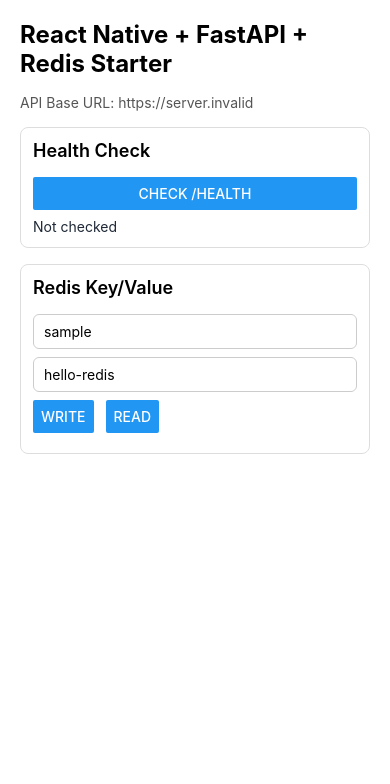
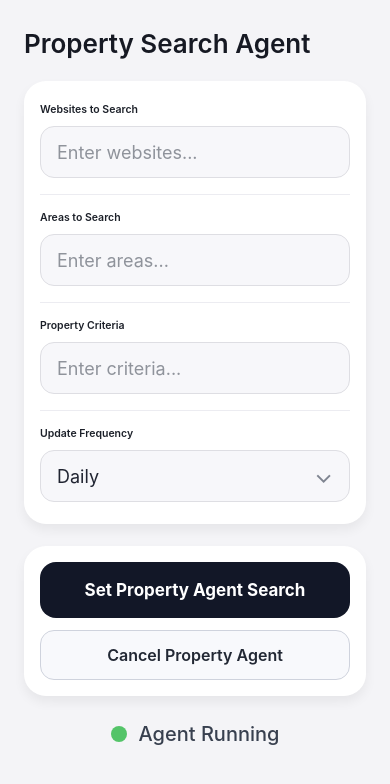
Before and after one commit to VNair21/Property-Search-UK-Agent, a React Native app in the folder frontend/: screen / in a window 390 px wide. Shown: the top 784 px of the page. Built offline with nearby package versions, Linux system fonts and the light colour scheme; no server answers.

Commit message:
Build property search agent mobile UI

```diff
--- a/frontend/App.tsx
+++ b/frontend/App.tsx
@@ -1,101 +1,301 @@
 import { StatusBar } from 'expo-status-bar';
 import React, { useMemo, useState } from 'react';
-import { Button, SafeAreaView, ScrollView, StyleSheet, Text, TextInput, View } from 'react-native';
+import {
+  Pressable,
+  SafeAreaView,
+  ScrollView,
+  StyleSheet,
+  Text,
+  TextInput,
+  View,
+} from 'react-native';
 
-const API_BASE_URL = process.env.EXPO_PUBLIC_API_BASE_URL ?? 'http://localhost:8000';
+type FrequencyOption = 'Hourly' | 'Daily' | 'Weekly' | 'Monthly';
+
+const frequencyOptions: FrequencyOption[] = ['Hourly', 'Daily', 'Weekly', 'Monthly'];
 
 export default function App() {
-  const [health, setHealth] = useState<string>('Not checked');
-  const [key, setKey] = useState<string>('sample');
-  const [value, setValue] = useState<string>('hello-redis');
-  const [fetched, setFetched] = useState<string>('');
+  const [websites, setWebsites] = useState<string>('');
+  const [areas, setAreas] = useState<string>('');
+  const [criteria, setCriteria] = useState<string>('');
+  const [updateFrequency, setUpdateFrequency] = useState<FrequencyOption>('Daily');
+  const [isDropdownOpen, setIsDropdownOpen] = useState<boolean>(false);
+  const [isAgentRunning, setIsAgentRunning] = useState<boolean>(true);
 
-  const healthUrl = useMemo(() => `${API_BASE_URL}/health`, []);
+  const statusLabel = useMemo(
+    () => (isAgentRunning ? 'Agent Running' : 'Agent Stopped'),
+    [isAgentRunning],
+  );
 
-  const checkHealth = async () => {
-    try {
-      const res = await fetch(healthUrl);
-      const data = await res.json();
-      setHealth(JSON.stringify(data));
-    } catch (error) {
-      setHealth(`Error: ${(error as Error).message}`);
-    }
+  const onStartAgent = () => {
+    setIsAgentRunning(true);
   };
 
-  const writeValue = async () => {
-    try {
-      const res = await fetch(`${API_BASE_URL}/kv/${encodeURIComponent(key)}`, {
-        method: 'POST',
-        headers: { 'Content-Type': 'application/json' },
-        body: JSON.stringify({ value }),
-      });
-      const data = await res.json();
-      setFetched(`Saved: ${JSON.stringify(data)}`);
-    } catch (error) {
-      setFetched(`Write error: ${(error as Error).message}`);
-    }
+  const onCancelAgent = () => {
+    setIsAgentRunning(false);
   };
 
-  const readValue = async () => {
-    try {
-      const res = await fetch(`${API_BASE_URL}/kv/${encodeURIComponent(key)}`);
-      const data = await res.json();
-      setFetched(`Read: ${JSON.stringify(data)}`);
-    } catch (error) {
-      setFetched(`Read error: ${(error as Error).message}`);
-    }
+  const onSelectFrequency = (option: FrequencyOption) => {
+    setUpdateFrequency(option);
+    setIsDropdownOpen(false);
   };
 
   return (
     <SafeAreaView style={styles.container}>
-      <ScrollView contentContainerStyle={styles.content}>
-        <Text style={styles.title}>React Native + FastAPI + Redis Starter</Text>
-        <Text style={styles.caption}>API Base URL: {API_BASE_URL}</Text>
+      <StatusBar style="dark" />
+      <ScrollView contentContainerStyle={styles.scrollContent} keyboardShouldPersistTaps="handled">
+        <Text style={styles.header}>Property Search Agent</Text>
 
-        <View style={styles.section}>
-          <Text style={styles.subtitle}>Health Check</Text>
-          <Button title="Check /health" onPress={checkHealth} />
-          <Text style={styles.output}>{health}</Text>
+        <View style={styles.card}>
+          <View style={styles.fieldBlock}>
+            <Text style={styles.label}>Websites to Search</Text>
+            <TextInput
+              style={styles.input}
+              placeholder="Enter websites..."
+              placeholderTextColor="#8f939b"
+              value={websites}
+              onChangeText={setWebsites}
+            />
+          </View>
+
+          <View style={styles.divider} />
+
+          <View style={styles.fieldBlock}>
+            <Text style={styles.label}>Areas to Search</Text>
+            <TextInput
+              style={styles.input}
+              placeholder="Enter areas..."
+              placeholderTextColor="#8f939b"
+              value={areas}
+              onChangeText={setAreas}
+            />
+          </View>
+
+          <View style={styles.divider} />
+
+          <View style={styles.fieldBlock}>
+            <Text style={styles.label}>Property Criteria</Text>
+            <TextInput
+              style={styles.input}
+              placeholder="Enter criteria..."
+              placeholderTextColor="#8f939b"
+              value={criteria}
+              onChangeText={setCriteria}
+            />
+          </View>
+
+          <View style={styles.divider} />
+
+          <View style={styles.fieldBlock}>
+            <Text style={styles.label}>Update Frequency</Text>
+            <Pressable style={styles.dropdownTrigger} onPress={() => setIsDropdownOpen((prev) => !prev)}>
+              <Text style={styles.dropdownValue}>{updateFrequency}</Text>
+              <Text style={styles.dropdownChevron}>⌄</Text>
+            </Pressable>
+
+            {isDropdownOpen ? (
+              <View style={styles.dropdownMenu}>
+                {frequencyOptions.map((option) => {
+                  const isSelected = option === updateFrequency;
+                  return (
+                    <Pressable
+                      key={option}
+                      style={[styles.dropdownItem, isSelected ? styles.dropdownItemSelected : undefined]}
+                      onPress={() => onSelectFrequency(option)}
+                    >
+                      <Text style={styles.dropdownItemText}>{option}</Text>
+                      {isSelected ? <Text style={styles.checkmark}>✓</Text> : null}
+                    </Pressable>
+                  );
+                })}
+              </View>
+            ) : null}
+          </View>
         </View>
 
-        <View style={styles.section}>
-          <Text style={styles.subtitle}>Redis Key/Value</Text>
-          <TextInput style={styles.input} value={key} onChangeText={setKey} placeholder="Key" />
-          <TextInput style={styles.input} value={value} onChangeText={setValue} placeholder="Value" />
-          <View style={styles.row}>
-            <Button title="Write" onPress={writeValue} />
-            <View style={styles.spacer} />
-            <Button title="Read" onPress={readValue} />
-          </View>
-          <Text style={styles.output}>{fetched}</Text>
+        <View style={styles.actionCard}>
+          <Pressable style={styles.primaryButton} onPress={onStartAgent}>
+            <Text style={styles.primaryButtonText}>Set Property Agent Search</Text>
+          </Pressable>
+          <Pressable style={styles.secondaryButton} onPress={onCancelAgent}>
+            <Text style={styles.secondaryButtonText}>Cancel Property Agent</Text>
+          </Pressable>
+        </View>
+
+        <View style={styles.statusRow}>
+          <View style={[styles.statusDot, isAgentRunning ? styles.statusDotRunning : styles.statusDotStopped]} />
+          <Text style={styles.statusText}>{statusLabel}</Text>
         </View>
       </ScrollView>
-      <StatusBar style="auto" />
     </SafeAreaView>
   );
 }
 
 const styles = StyleSheet.create({
-  container: { flex: 1, backgroundColor: '#fff' },
-  content: { padding: 20, gap: 16 },
-  title: { fontSize: 24, fontWeight: '700' },
-  subtitle: { fontSize: 18, fontWeight: '600', marginBottom: 8 },
-  caption: { color: '#555' },
-  section: {
-    borderWidth: 1,
-    borderColor: '#ddd',
-    borderRadius: 8,
-    padding: 12,
-    gap: 8,
+  container: {
+    flex: 1,
+    backgroundColor: '#f4f4f7',
+  },
+  scrollContent: {
+    paddingHorizontal: 24,
+    paddingTop: 28,
+    paddingBottom: 36,
+  },
+  header: {
+    fontSize: 52 / 2,
+    fontWeight: '600',
+    color: '#161923',
+    marginBottom: 22,
+  },
+  card: {
+    backgroundColor: '#ffffff',
+    borderRadius: 22,
+    paddingHorizontal: 16,
+    paddingVertical: 12,
+    shadowColor: '#000',
+    shadowOpacity: 0.06,
+    shadowRadius: 12,
+    shadowOffset: { width: 0, height: 6 },
+    elevation: 2,
+  },
+  fieldBlock: {
+    paddingVertical: 10,
+  },
+  label: {
+    fontSize: 21 / 2,
+    fontWeight: '600',
+    color: '#1c2029',
+    marginBottom: 10,
   },
   input: {
+    height: 52,
     borderWidth: 1,
-    borderColor: '#ccc',
-    borderRadius: 6,
-    paddingHorizontal: 10,
-    paddingVertical: 8,
+    borderColor: '#dedee3',
+    borderRadius: 14,
+    paddingHorizontal: 16,
+    fontSize: 18 / 2 * 2,
+    color: '#202431',
+    backgroundColor: '#f7f7fa',
   },
-  row: { flexDirection: 'row', alignItems: 'center' },
-  spacer: { width: 12 },
-  output: { color: '#1f2937' },
+  divider: {
+    height: 1,
+    backgroundColor: '#ececf1',
+    marginVertical: 6,
+  },
+  dropdownTrigger: {
+    height: 52,
+    borderWidth: 1,
+    borderColor: '#dedee3',
+    borderRadius: 14,
+    paddingHorizontal: 16,
+    backgroundColor: '#f7f7fa',
+    flexDirection: 'row',
+    alignItems: 'center',
+    justifyContent: 'space-between',
+  },
+  dropdownValue: {
+    fontSize: 18,
+    color: '#202431',
+  },
+  dropdownChevron: {
+    fontSize: 24,
+    color: '#7f8490',
+    marginTop: -4,
+  },
+  dropdownMenu: {
+    marginTop: 10,
+    marginHorizontal: 8,
+    borderRadius: 16,
+    backgroundColor: '#ffffff',
+    borderWidth: 1,
+    borderColor: '#e6e6eb',
+    shadowColor: '#000',
+    shadowOpacity: 0.08,
+    shadowRadius: 8,
+    shadowOffset: { width: 0, height: 3 },
+    elevation: 3,
+    overflow: 'hidden',
+  },
+  dropdownItem: {
+    height: 52,
+    paddingHorizontal: 16,
+    flexDirection: 'row',
+    alignItems: 'center',
+    justifyContent: 'space-between',
+    borderBottomWidth: 1,
+    borderBottomColor: '#efeff4',
+  },
+  dropdownItemSelected: {
+    backgroundColor: '#f4f4f8',
+  },
+  dropdownItemText: {
+    fontSize: 18,
+    color: '#202431',
+  },
+  checkmark: {
+    fontSize: 18,
+    color: '#555b68',
+    fontWeight: '700',
+  },
+  actionCard: {
+    marginTop: 22,
+    backgroundColor: '#ffffff',
+    borderRadius: 22,
+    padding: 16,
+    gap: 12,
+    shadowColor: '#000',
+    shadowOpacity: 0.06,
+    shadowRadius: 12,
+    shadowOffset: { width: 0, height: 6 },
+    elevation: 2,
+  },
+  primaryButton: {
+    height: 56,
+    borderRadius: 16,
+    backgroundColor: '#121727',
+    alignItems: 'center',
+    justifyContent: 'center',
+  },
+  primaryButtonText: {
+    color: '#ffffff',
+    fontSize: 17,
+    fontWeight: '700',
+  },
+  secondaryButton: {
+    height: 50,
+    borderRadius: 14,
+    borderWidth: 1,
+    borderColor: '#cfd3dd',
+    backgroundColor: '#f8f9fc',
+    alignItems: 'center',
+    justifyContent: 'center',
+  },
+  secondaryButtonText: {
+    color: '#222834',
+    fontSize: 16,
+    fontWeight: '600',
+  },
+  statusRow: {
+    marginTop: 26,
+    flexDirection: 'row',
+    alignItems: 'center',
+    justifyContent: 'center',
+    gap: 12,
+  },
+  statusDot: {
+    width: 16,
+    height: 16,
+    borderRadius: 8,
+  },
+  statusDotRunning: {
+    backgroundColor: '#54c469',
+  },
+  statusDotStopped: {
+    backgroundColor: '#d45a58',
+  },
+  statusText: {
+    fontSize: 20 / 2 * 2,
+    color: '#38404f',
+    fontWeight: '500',
+  },
 });
```
